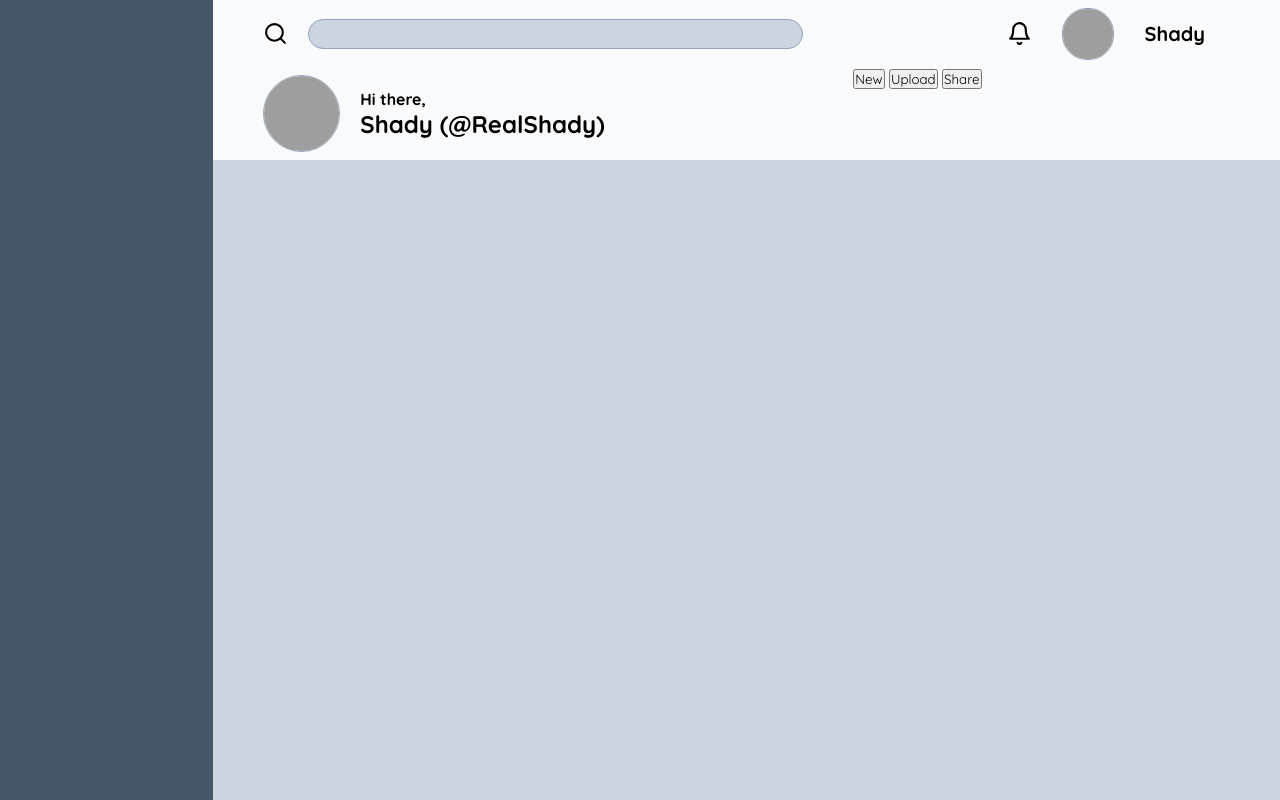
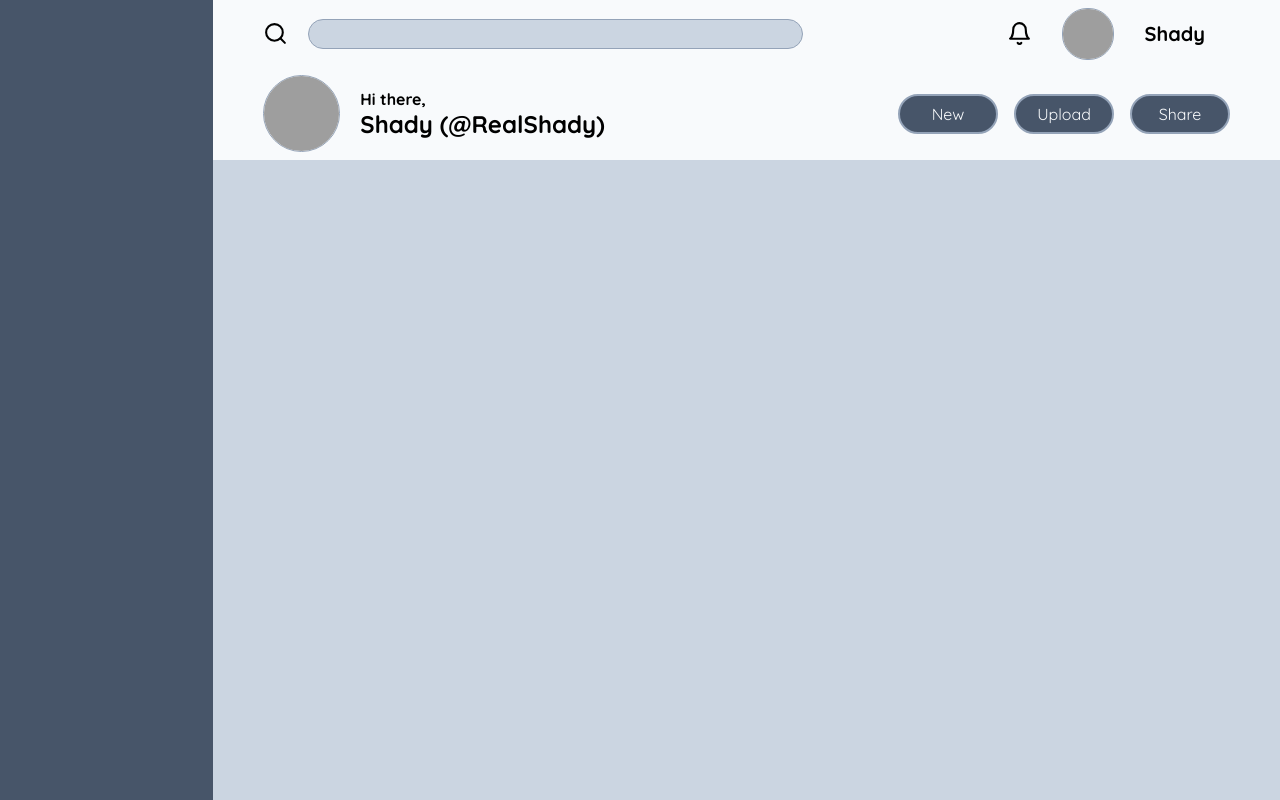
Before and after one commit to TheRealShadyOG/admindashboard, a plain HTML site: page index.html in a window 1280 px wide. Drawn offline with Linux system fonts and the light colour scheme; grey boxes are pictures that could not be loaded.

Commit message:
Add style to .upload

```diff
--- a/style.css
+++ b/style.css
@@ -85,6 +85,22 @@
 
 .upload {
     grid-area: upload;
+
+    display: flex;
+    align-items: center;
+    justify-content: end;
+    gap: 16px;
+    padding-right: 50px;
+}
+
+.upload > button {
+    height: 40px;
+    width: 100px;
+    border: 2px solid #94a3b8;
+    border-radius: 20px;
+    font-size: 16px;
+    color: #f8fafc;
+    background-color: #475569;
 }
 
 .sidebar {
```
